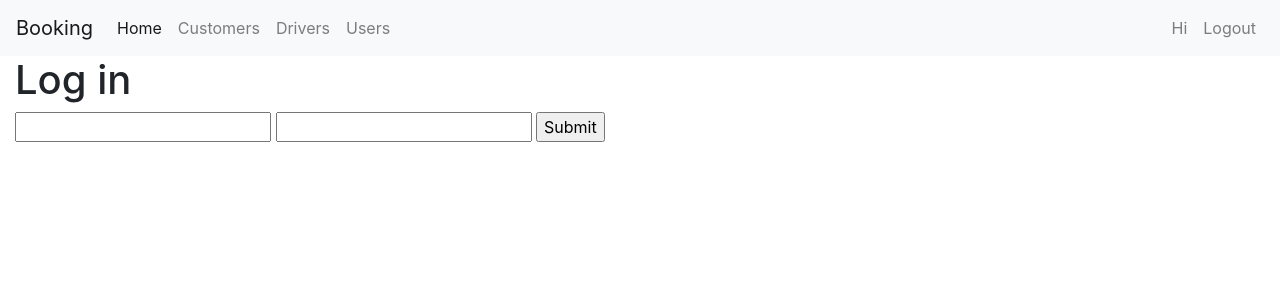
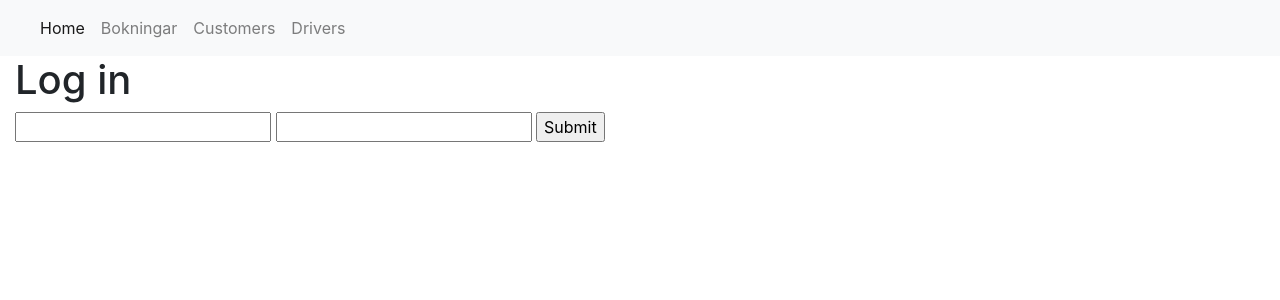
Before and after one commit to johanlundahl/booking, a Flask app: a page that uses templates/base.html in a window 1280 px wide. Shown: the top 300 px of the page. Run offline with Flask 2, Linux system fonts and the light colour scheme; some libraries are stand-ins or nearby versions.

Commit message:
Added authorization to menu items

```diff
--- a/templates/base.html
+++ b/templates/base.html
@@ -18,7 +18,7 @@
   </head>
   <body>
     <nav class="navbar navbar-expand-lg navbar-light bg-light">
-      <a class="navbar-brand" href="#">Booking</a>
+      <a class="navbar-brand" href="#"></a>
       <button class="navbar-toggler" type="button" data-toggle="collapse" data-target="#navbarNav" aria-controls="navbarNav" aria-expanded="false" aria-label="Toggle navigation">
         <span class="navbar-toggler-icon"></span>
       </button>
@@ -28,24 +28,34 @@
             <a class="nav-link" href="/">Home</a>
           </li>
           <li class="nav-item">
+            <a class="nav-link" href="/reservations">Bokningar</a>
+          </li>
+          <li class="nav-item">
             <a class="nav-link" href="/customers">Customers</a>
           </li>
           <li class="nav-item">
             <a class="nav-link" href="/drivers">Drivers</a>
           </li>
+          (% if current_user.is_authenticated and current_user.authorize(2) %)
           <li class="nav-item">
             <a class="nav-link" href="/users">Users</a>
           </li>
+          (% endif%)
         </ul>
       </div>
+
+      (% if current_user.is_authenticated and current_user.authorize(1) %)
       <ul class="navbar-nav">
         <li class="nav-item">
-          <a class="nav-link">Hi ((session['username']))</a>
+          <a class="nav-link">
+            Hi ((current_user.name))
+          </a>
         </li>
         <li class="nav-item">
           <a class="nav-link" href="/logout">Logout</a>
         </li>
       </ul>
+      (% endif %)
     </nav>
     <div class="container-fluid">
 
```
